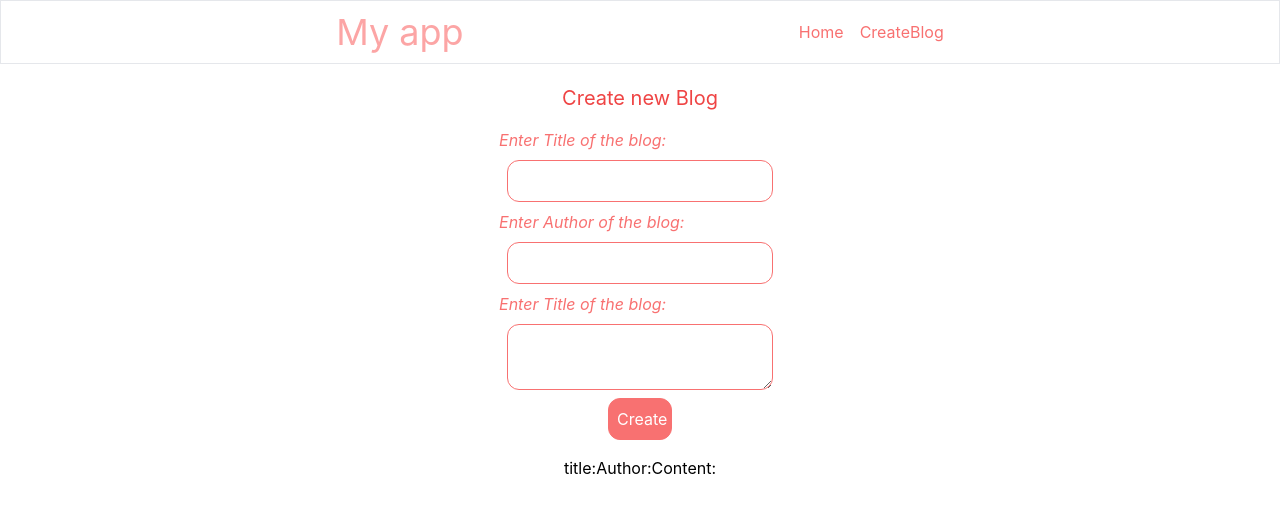
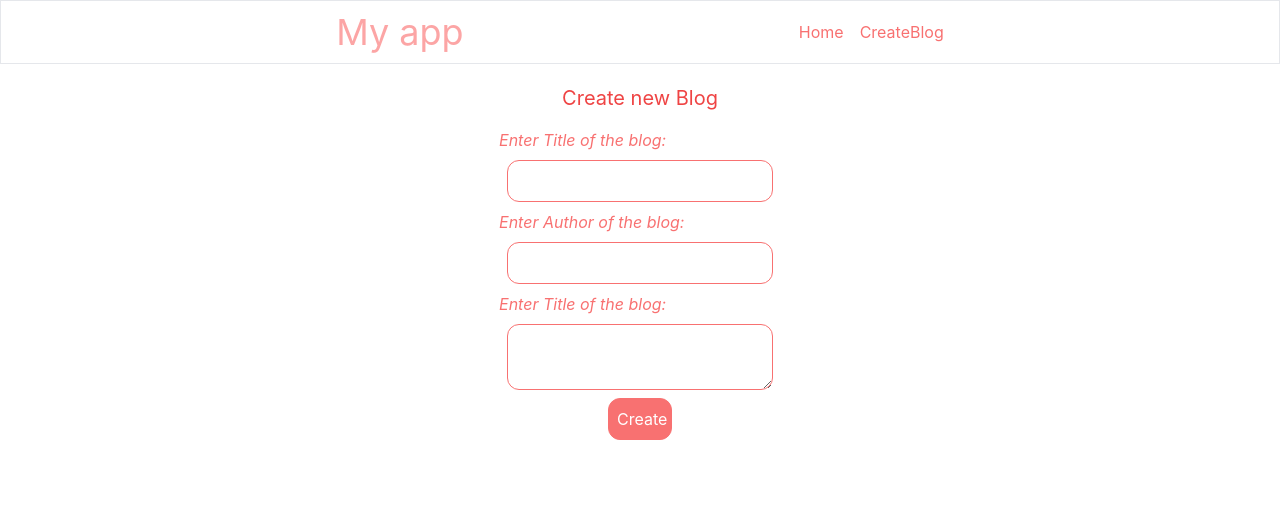
Before and after one commit to tAdithyan/Blog_React, a React (Create React App) app: page /CreateBlog in a window 1280 px wide. Shown: the top 512 px of the page. Built offline with nearby package versions, Linux system fonts and the light colour scheme.

Commit message:
submit Events

```diff
--- a/src/Create.js
+++ b/src/Create.js
@@ -5,10 +5,16 @@ const Create = () => {
   const[Author,setAuthor]=useState('')
   const[body,setbody]=useState('')
 
+  const handleSubmit =(e) =>{
+    e.preventDefault();
+    const blog ={title,Author,body}
+    console.log(blog);
+
+  }
   return (
     <div className="Create justify-center flex items-center flex-col gap-4 mt-5">
       <h1 className="text-xl text-red-500  ">Create new Blog</h1>
-      <form  className="flex-col flex ">
+      <form  className="flex-col flex " onSubmit={handleSubmit}>
         <label htmlFor="blogtitle" className="text-red-400 italic">Enter Title of the blog:</label>
         <input type="text" required  className="border border-red-400 rounded-xl p-2 m-2" value={title} onChange={(e)=>settitle(e.target.value)}/>
         <label htmlFor="blogtitle" className="text-red-400 italic">Enter Author of the blog:</label>
@@ -22,11 +28,7 @@ const Create = () => {
 
 
       </form>
-      <div className=" gap-4flex flex-col">
-      title:{title}
-      Author:{Author}
-      Content:{body}
-      </div>
+
 
     </div>
    );
```
